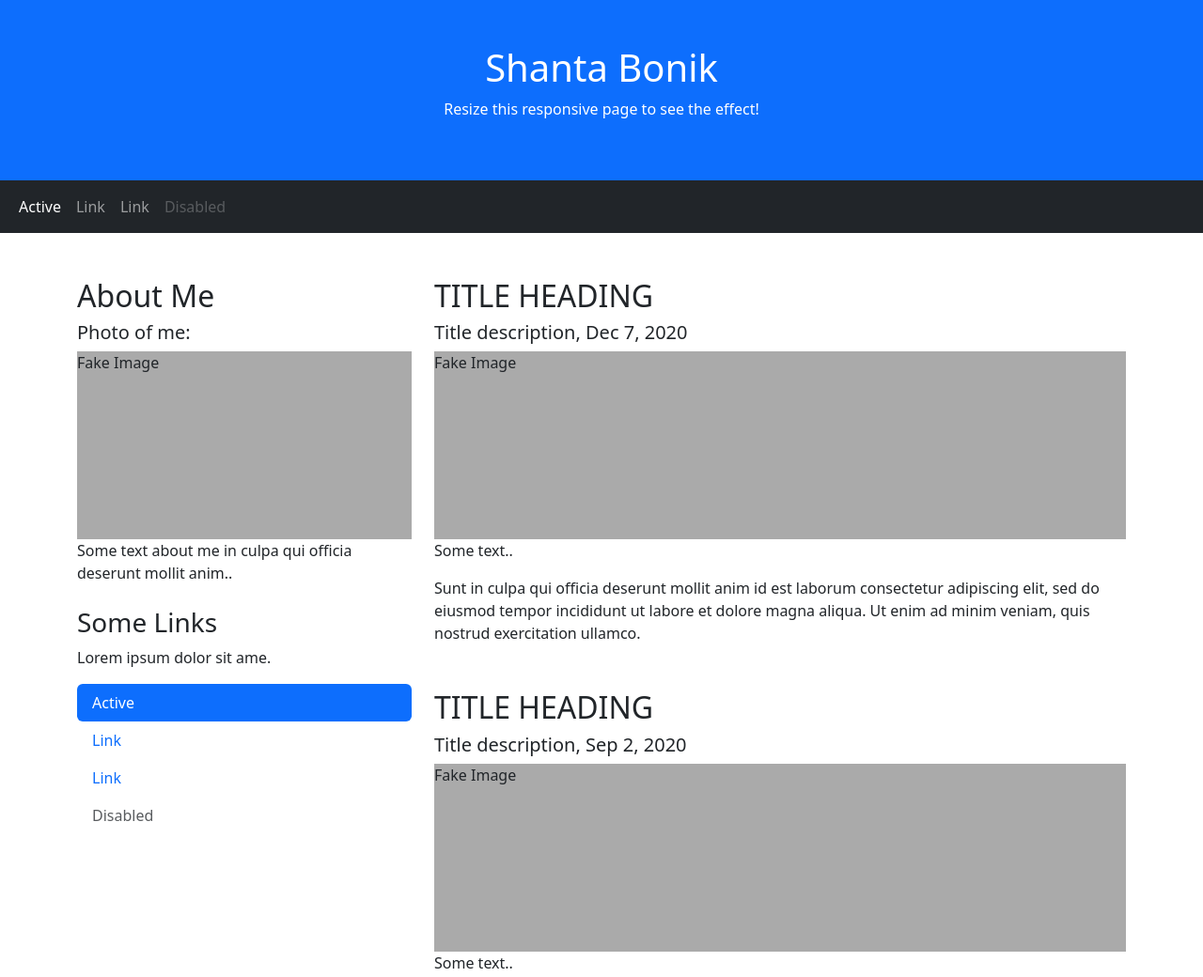
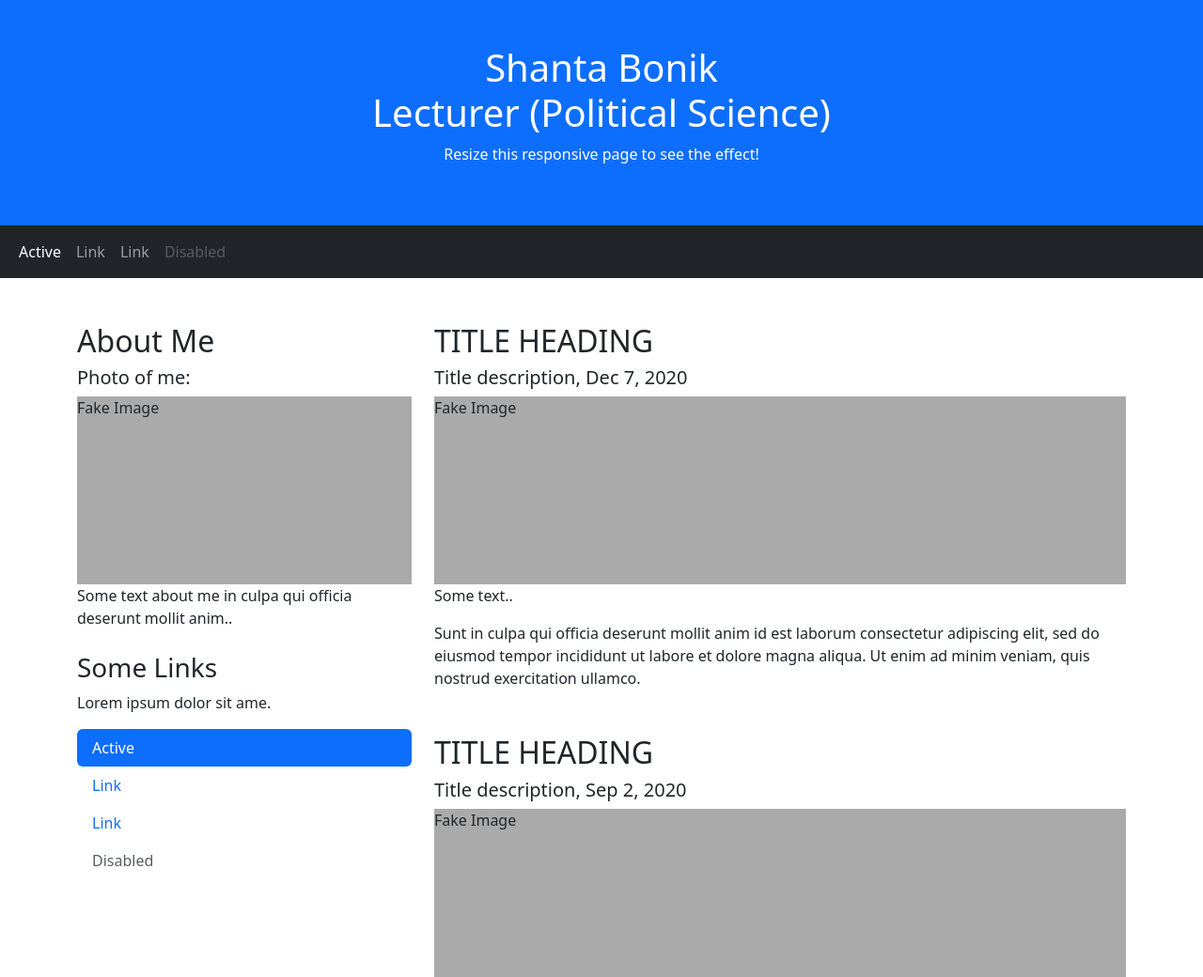
Before and after one commit to ShantaBonik/ShantaBonik.github.io, a plain HTML site: page index.html in a window 1280 px wide. Shown: the top 1040 px of the page at 94% size. Drawn offline with nearby package versions, Linux system fonts and the light colour scheme.

Commit message:
Update index.html

```diff
--- a/index.html
+++ b/index.html
@@ -16,7 +16,7 @@
 <body>
 
 <div class="p-5 bg-primary text-white text-center">
-  <h1>Shanta Bonik</h1>
+  <h1>Shanta Bonik <br> Lecturer (Political Science) </h1>
   <p>Resize this responsive page to see the effect!</p>
 </div>
 
```
